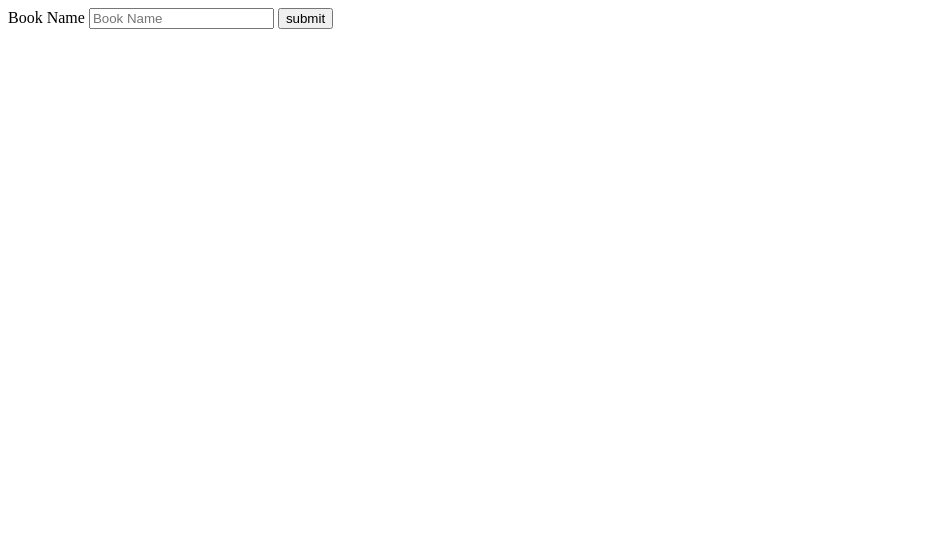
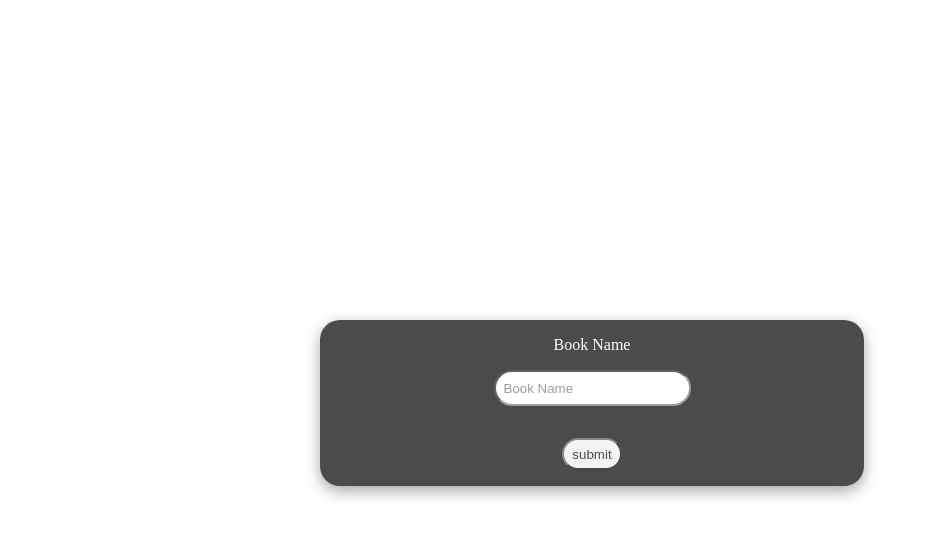
Before and after one commit to yassineuuu/java-script-workshop, a website: page index.html in a window 1280 px wide. Shown: the whole page, without its empty margins (0-927 px from the left). Drawn offline with Linux system fonts and the light colour scheme.

Commit message:
add some style

```diff
--- a/index.html
+++ b/index.html
@@ -3,15 +3,17 @@
 <head>
     <meta charset="UTF-8">
     <meta name="viewport" content="width=device-width, initial-scale=1.0">
+    <link rel="stylesheet" href="css/style.css">
     <title>Document</title>
 </head>
 <body>
-    <label for="txt">Book Name</label>
-    <input type="text" placeholder="Book Name" id="txt">
-    <input type="submit" value="submit" onclick='addFavoriteBook(document.getElementById("txt").value)' >
+    <section>
 
+        <label for="txt">Book Name</label>
+        <input type="text" placeholder="Book Name" id="txt">
+        <input type="submit" value="submit" onclick='addFavoriteBook(document.getElementById("txt").value)' class="sub" >
 
-
+    </section>
 
 
 
--- /dev/null
+++ b/sass/style.scss
@@ -0,0 +1,27 @@
+*{
+    margin: 0px;
+    padding: 0px;
+}
+section{
+    display: flex;
+    flex-direction: column;
+    justify-content: space-around;
+    align-items: center;
+    margin: 40vh;
+    padding: 1rem;
+    background-color: black;
+    color: white;
+    opacity: 0.7;
+    width: 40%;
+    border-radius: 20px;
+    box-shadow: 0px 5px 15px gray;
+    input{
+        border-radius: 20px;
+        height: 2rem;
+        margin-top: 1rem;
+        padding: 0rem .5rem;
+    }
+    .sub{
+        margin-top: 2rem;
+    }
+}
```
Also changed, not shown: package.json (added, +20 -0 lines), css/style.css (added).
